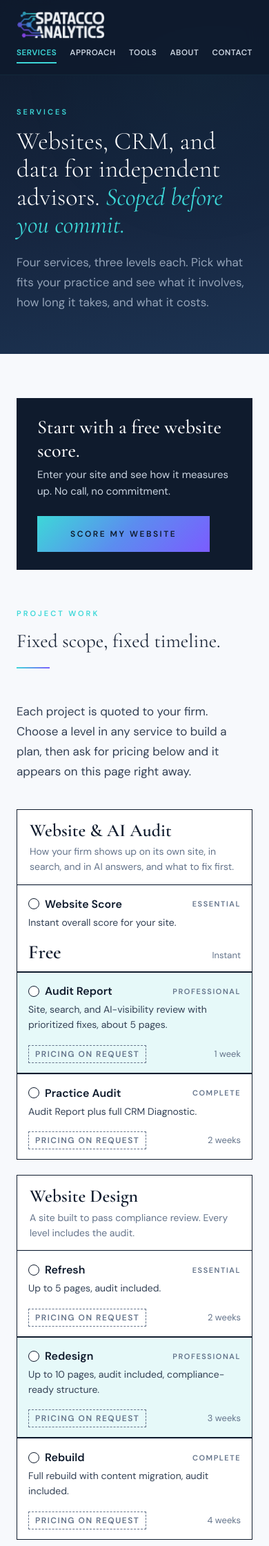
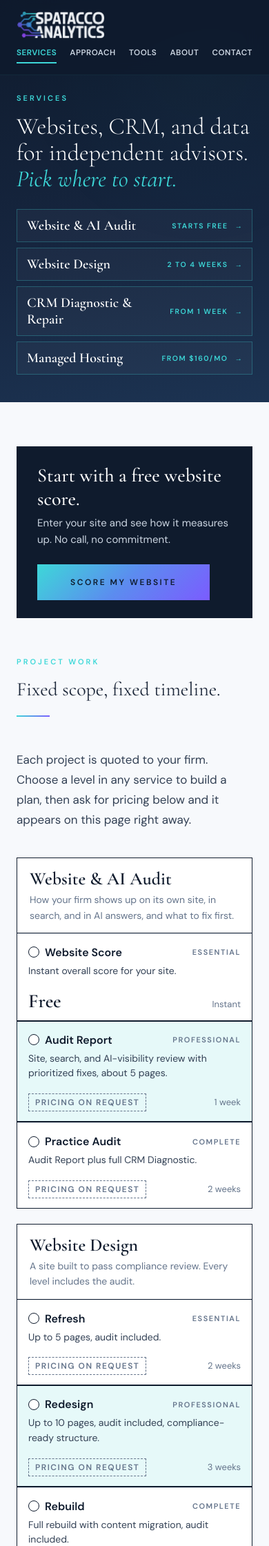
Before and after one commit to MJSpatacco715/spataccoanalytics-site, a PHP site: page /services/ in a window 390 px wide. Shown: the top 2241 px of the page at 69% size. Run offline with PHP 8.4, Linux system fonts and the light colour scheme.

Commit message:
Services: the four services on the first screen; the blue line on its own line everywhere (#49)
The owner: "services page is all talk and no service options on first
screen", and "as a standard I'd like the blue response hero text to be on
its own line. don't LOVE 'scoped before you commit".

- Services, first screen: the four services sit in the opening section,
  beside the headline from 1000px wide and under it on a phone. Each names
  itself as its own part of the page does, says what the page says of it
  (starts free, 2 to 4 weeks, from 1 week, the published hosting price) and
  goes to that part. All four are in view at the owner's own window
  (1255 by 607) and on a phone. The headline is set a size smaller there,
  and on a phone the line under it steps aside for the four.
- Its blue line is now "Pick where to start.", the owner's choice of four.
- The standard: the blue part of an inner page's headline is a line of its
  own (shared.css), as the home page's already was. The shared stylesheet's
  address changes with it on every page.
- A service card fades in where it stands. Sliding up as it appeared, the
  one a visitor had just been sent to ended with its top edge under the menu.
- tests/pages_test.sh, tests/hero_browser.cjs: the four options, what each
  says against the page's own parts, that no project price came with them,
  the first screen at four desktop sizes and two phones, where each option
  lands, and the blue line on six pages at two widths.
- CLAUDE.md, README.md.


Claude-Session: https://claude.ai/code/session_01P4Pp9btQCNpqDppy7gFA5F

Co-authored-by: Claude <noreply@anthropic.com>

```diff
--- a/site/about/index.html
+++ b/site/about/index.html
@@ -24,7 +24,7 @@
 <link rel="preconnect" href="https://fonts.googleapis.com">
 <link rel="preconnect" href="https://fonts.gstatic.com" crossorigin>
 <link href="https://fonts.googleapis.com/css2?family=Cormorant+Garamond:ital,wght@0,300;0,400;0,500;0,600;0,700;1,400&family=DM+Sans:wght@300;400;500;600;700&display=swap" rel="stylesheet">
-<link rel="stylesheet" href="/css/shared.css?v=66144cae">
+<link rel="stylesheet" href="/css/shared.css?v=8fe557dd">
 <style>
 /* Who we are, and who we work with */
 .about-content{display:grid;grid-template-columns:2fr 1fr;gap:64px;align-items:start}
--- a/site/approach/index.html
+++ b/site/approach/index.html
@@ -24,7 +24,7 @@
 <link rel="preconnect" href="https://fonts.googleapis.com">
 <link rel="preconnect" href="https://fonts.gstatic.com" crossorigin>
 <link href="https://fonts.googleapis.com/css2?family=Cormorant+Garamond:ital,wght@0,300;0,400;0,500;0,600;0,700;1,400&family=DM+Sans:wght@300;400;500;600;700&display=swap" rel="stylesheet">
-<link rel="stylesheet" href="/css/shared.css?v=66144cae">
+<link rel="stylesheet" href="/css/shared.css?v=8fe557dd">
 <style>
 /* How we work: the argument, then the four steps in full */
 .approach-body{max-width:680px;margin:0 0 56px 0}
--- a/site/contact/index.html
+++ b/site/contact/index.html
@@ -23,7 +23,7 @@
 <link rel="preconnect" href="https://fonts.googleapis.com">
 <link rel="preconnect" href="https://fonts.gstatic.com" crossorigin>
 <link href="https://fonts.googleapis.com/css2?family=Cormorant+Garamond:ital,wght@0,300;0,400;0,500;0,600;0,700;1,400&family=DM+Sans:wght@300;400;500;600;700&display=swap" rel="stylesheet">
-<link rel="stylesheet" href="/css/shared.css?v=66144cae">
+<link rel="stylesheet" href="/css/shared.css?v=8fe557dd">
 <style>
 /* ===== INTAKE FORM STYLES ===== */
 .form-container{max-width:680px;margin:0 auto}
--- a/site/css/shared.css
+++ b/site/css/shared.css
@@ -67,7 +67,8 @@ footer a:hover{color:var(--cyan)}
 .page-hero .page-hero-inner{max-width:900px;margin:0 auto;position:relative;z-index:2}
 .page-hero .page-hero-tag{display:inline-block;font-size:11px;letter-spacing:3px;text-transform:uppercase;color:var(--cyan);font-weight:600;margin-bottom:16px;opacity:0;animation:slideRight .8s .3s forwards}
 .page-hero h1{font-family:'Cormorant Garamond',serif;font-weight:300;font-size:clamp(36px,4.5vw,56px);line-height:1.12;color:var(--white);margin-bottom:20px;opacity:0;animation:fadeUp .9s .4s forwards}
-.page-hero h1 em{font-style:italic;color:var(--cyan)}
+/* The blue line of a headline is its own line, on every page (the owner's standard, 2026-11-26). */
+.page-hero h1 em{display:block;font-style:italic;color:var(--cyan)}
 .page-hero .page-hero-sub{font-size:17px;line-height:1.7;color:var(--text-light);max-width:600px;opacity:0;animation:fadeUp .9s .55s forwards}
 
 /* ===== BUTTONS ===== */
--- a/site/services/index.html
+++ b/site/services/index.html
@@ -24,10 +24,45 @@
 <link rel="preconnect" href="https://fonts.googleapis.com">
 <link rel="preconnect" href="https://fonts.gstatic.com" crossorigin>
 <link href="https://fonts.googleapis.com/css2?family=Cormorant+Garamond:ital,wght@0,300;0,400;0,500;0,600;0,700;1,400&family=DM+Sans:wght@300;400;500;600;700&display=swap" rel="stylesheet">
-<link rel="stylesheet" href="/css/shared.css?v=66144cae">
+<link rel="stylesheet" href="/css/shared.css?v=8fe557dd">
 <style>
 /* a link from the home page lands on its service, clear of the menu */
 .sv-card,#hosting{scroll-margin-top:96px}
+/* A service fades in where it stands. Sliding up as it appeared, the one a
+   visitor had just been sent to ended 28px higher than it was aimed, its top
+   edge under the menu. */
+.sv-card.reveal{transform:none}
+/* The first screen shows the services themselves. The owner, 2026-11-26: "services
+   page is all talk and no service options on first screen". From 1000px wide the
+   four sit beside the headline; narrower, right under it. Each goes to its own
+   part of this page. The headline is set smaller here so both fit one screen. */
+.sv-hero{padding-top:124px;padding-bottom:60px}
+.sv-hero .page-hero-inner{max-width:1100px}
+.sv-hero h1{font-size:clamp(34px,3.7vw,48px);margin-bottom:16px}
+.sv-hero .page-hero-sub{max-width:520px}
+.sv-pick{display:grid;gap:10px;margin-top:30px;opacity:0;animation:fadeUp .9s .6s forwards}
+.sv-pick a{display:grid;grid-template-columns:minmax(0,1fr) auto;column-gap:18px;row-gap:3px;align-items:center;padding:13px 18px;border:1px solid rgba(61,216,216,0.28);background:rgba(255,255,255,0.03);text-decoration:none;transition:border-color .2s,background .2s}
+.sv-pick a:hover,.sv-pick a:focus-visible{border-color:var(--cyan);background:rgba(61,216,216,0.09)}
+.sv-pick-name{grid-column:1;font-family:'Cormorant Garamond',serif;font-weight:600;font-size:23px;line-height:1.2;color:var(--white)}
+.sv-pick-what{grid-column:1;font-size:14px;line-height:1.5;color:#A8B5C7}
+.sv-pick-go{grid-column:2;grid-row:1 / span 2;font-size:11px;font-weight:600;letter-spacing:2px;text-transform:uppercase;color:var(--cyan);white-space:nowrap}
+.sv-pick-go::after{content:'\2192';margin-left:10px;letter-spacing:0}
+@media(min-width:1000px){
+  .sv-hero .page-hero-inner{display:grid;grid-template-columns:minmax(0,1.05fr) minmax(0,.95fr);gap:56px;align-items:center}
+  .sv-pick{margin-top:0}
+}
+@media(max-width:768px){.sv-hero{padding-top:112px;padding-bottom:48px}}
+@media(max-width:560px){
+  .sv-hero{padding-top:130px;padding-bottom:40px}
+  .sv-pick{gap:8px;margin-top:24px}
+  .sv-pick a{padding:11px 14px}
+  .sv-pick-name{font-size:20px}
+  .sv-pick-what{display:none}
+  .sv-pick-go{grid-row:1;font-size:10.5px;letter-spacing:1.5px}
+  /* on a phone the four services say it themselves, and sit higher for it */
+  .sv-hero .page-hero-sub{display:none}
+  .sv-hero h1{margin-bottom:0}
+}
 .sv-wrap{max-width:1100px;margin:0 auto}
 .sv-lead{font-size:17px;line-height:1.7;color:var(--text);max-width:720px;margin-bottom:40px}
 .sv-start{display:flex;align-items:center;justify-content:space-between;gap:24px;flex-wrap:wrap;background:var(--navy);color:var(--white);padding:26px 30px;margin-bottom:56px}
@@ -125,11 +160,21 @@
   </div>
 </nav>
 
-<section class="page-hero">
+<section class="page-hero sv-hero">
   <div class="page-hero-inner">
-    <div class="page-hero-tag">Services</div>
-    <h1>Websites, CRM, and data for independent advisors. <em>Scoped before you commit.</em></h1>
-    <p class="page-hero-sub">Four services, three levels each. Pick what fits your practice and see what it involves, how long it takes, and what it costs.</p>
+    <div class="sv-hero-copy">
+      <div class="page-hero-tag">Services</div>
+      <h1>Websites, CRM, and data for independent advisors. <em>Pick where to start.</em></h1>
+      <p class="page-hero-sub">Four services, three levels each. See what each involves, how long it takes, and what it costs.</p>
+    </div>
+    <!-- The services themselves, on the first screen. Each goes to its own part of this page.
+         (A div, not a nav: the shared stylesheet pins every nav to the top of the window.) -->
+    <div class="sv-pick" role="navigation" aria-label="The four services">
+      <a href="#audit"><span class="sv-pick-name">Website &amp; AI Audit</span><span class="sv-pick-what">Your site, search and AI visibility, reviewed.</span><span class="sv-pick-go">Starts free</span></a>
+      <a href="#design"><span class="sv-pick-name">Website Design</span><span class="sv-pick-what">A site built to pass compliance review.</span><span class="sv-pick-go">2 to 4 weeks</span></a>
+      <a href="#crm"><span class="sv-pick-name">CRM Diagnostic &amp; Repair</span><span class="sv-pick-what">Any CRM that can export its data.</span><span class="sv-pick-go">From 1 week</span></a>
+      <a href="#hosting"><span class="sv-pick-name">Managed Hosting</span><span class="sv-pick-what">Hosting, updates and security, flat monthly.</span><span class="sv-pick-go">From $160/mo</span></a>
+    </div>
   </div>
 </section>
 
--- a/site/tools/index.html
+++ b/site/tools/index.html
@@ -23,7 +23,7 @@
 <link rel="preconnect" href="https://fonts.googleapis.com">
 <link rel="preconnect" href="https://fonts.gstatic.com" crossorigin>
 <link href="https://fonts.googleapis.com/css2?family=Cormorant+Garamond:ital,wght@0,300;0,400;0,500;0,600;0,700;1,400&family=DM+Sans:wght@300;400;500;600;700&display=swap" rel="stylesheet">
-<link rel="stylesheet" href="/css/shared.css?v=66144cae">
+<link rel="stylesheet" href="/css/shared.css?v=8fe557dd">
 <style>
 /* ===== TOOLS PAGE STYLES ===== */
 .tools-grid{display:grid;grid-template-columns:repeat(auto-fit,minmax(min(320px,100%),1fr));gap:28px;margin-top:48px}
```
Also changed, not shown: CLAUDE.md (+17 -0 lines), tests/hero_browser.cjs (added, +81 -0 lines), README.md, 2 other files.
